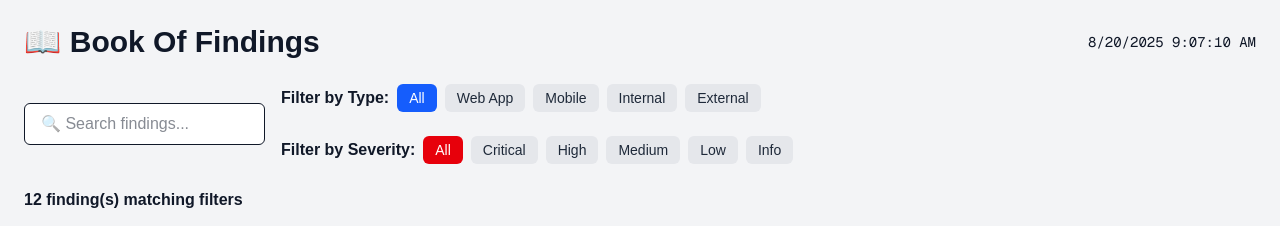
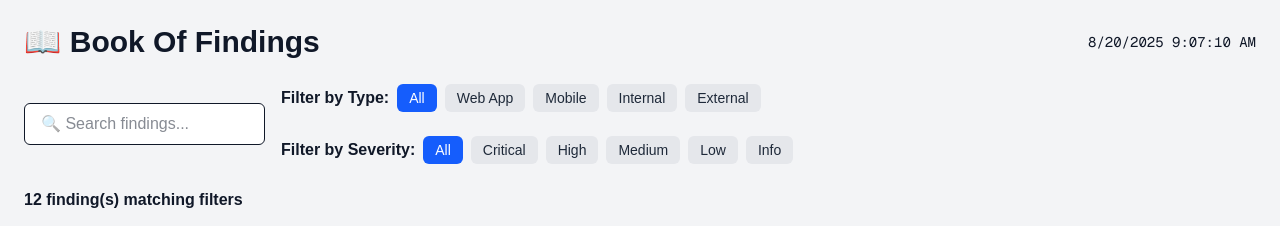
Before and after one commit to bkoh1782291/book-of-findings, a Next.js app: page / in a window 1280 px wide. Shown: the top 226 px of the page. Built offline with nearby package versions, Linux system fonts and the light colour scheme.

Commit message:
added Network finding type

```diff
--- a/app/page.tsx
+++ b/app/page.tsx
@@ -1,3 +1,13 @@
+/*
+
+  Book of Findings app
+  To-Do:
+  - add multiple select for findings
+  - copy all selected findings
+  - findings export
+*/
+
+
 "use client";
 import { useState, useEffect } from "react";
 
@@ -7,7 +17,7 @@ type Finding = {
   observation: string;
   impact: string;
   recommendation: string;
-  type: "Web App" | "Mobile" | "Internal" | "External";
+  type: "Web App" | "Mobile" | "Internal" | "External" | "Network";
 };
 
 const findings: Finding[] = [
@@ -224,7 +234,7 @@ export default function Home() {
                   onClick={() => setSeverityFilter(sev as any)}
                   className={`px-3 py-1 rounded-md text-sm font-medium transition-colors ${
                     severityFilter === sev
-                      ? "bg-red-600 text-white"
+                      ? "bg-blue-600 text-white"
                       : "bg-gray-200 dark:bg-gray-700 text-gray-800 dark:text-gray-200 hover:bg-gray-300 dark:hover:bg-gray-600"
                   }`}
                 >
```
